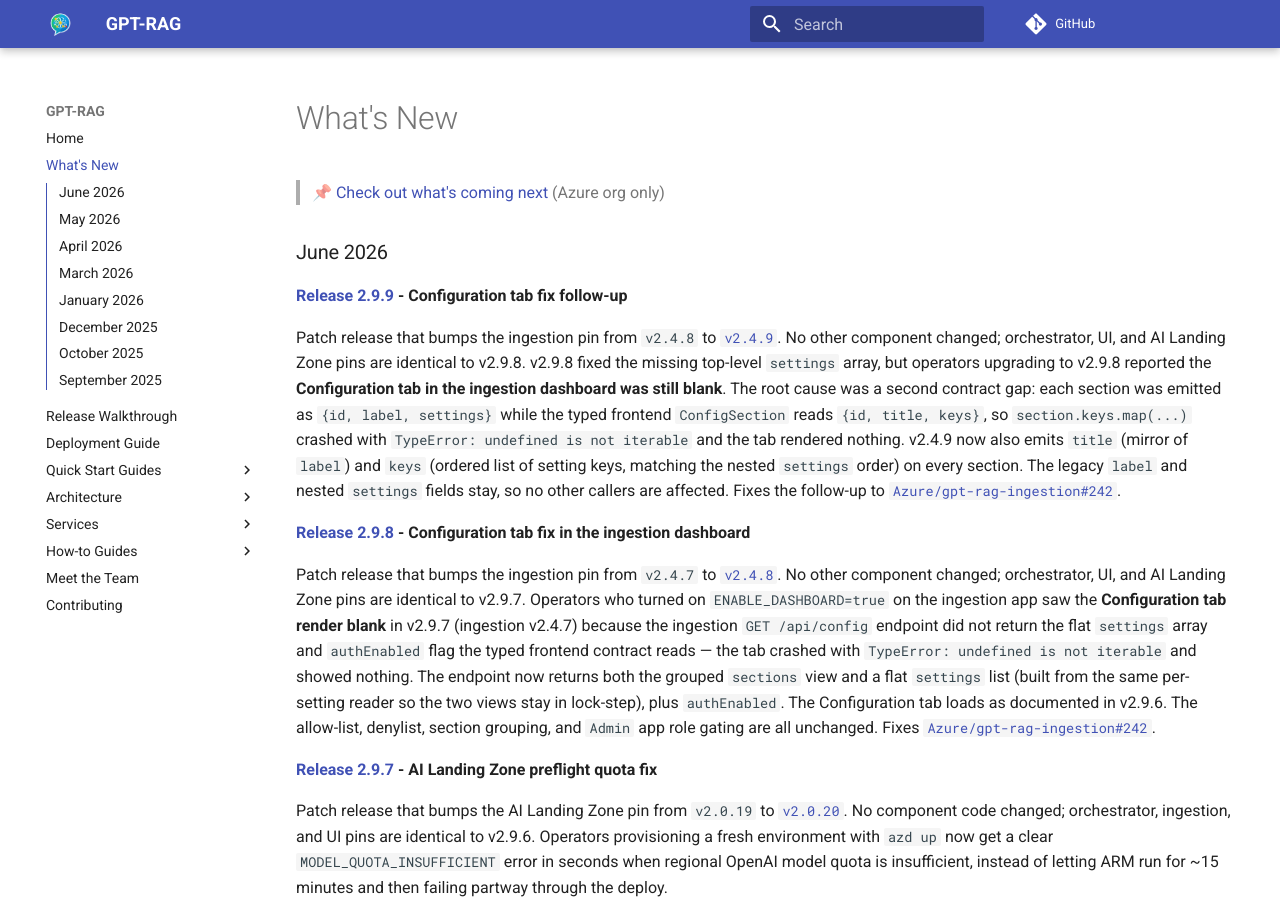
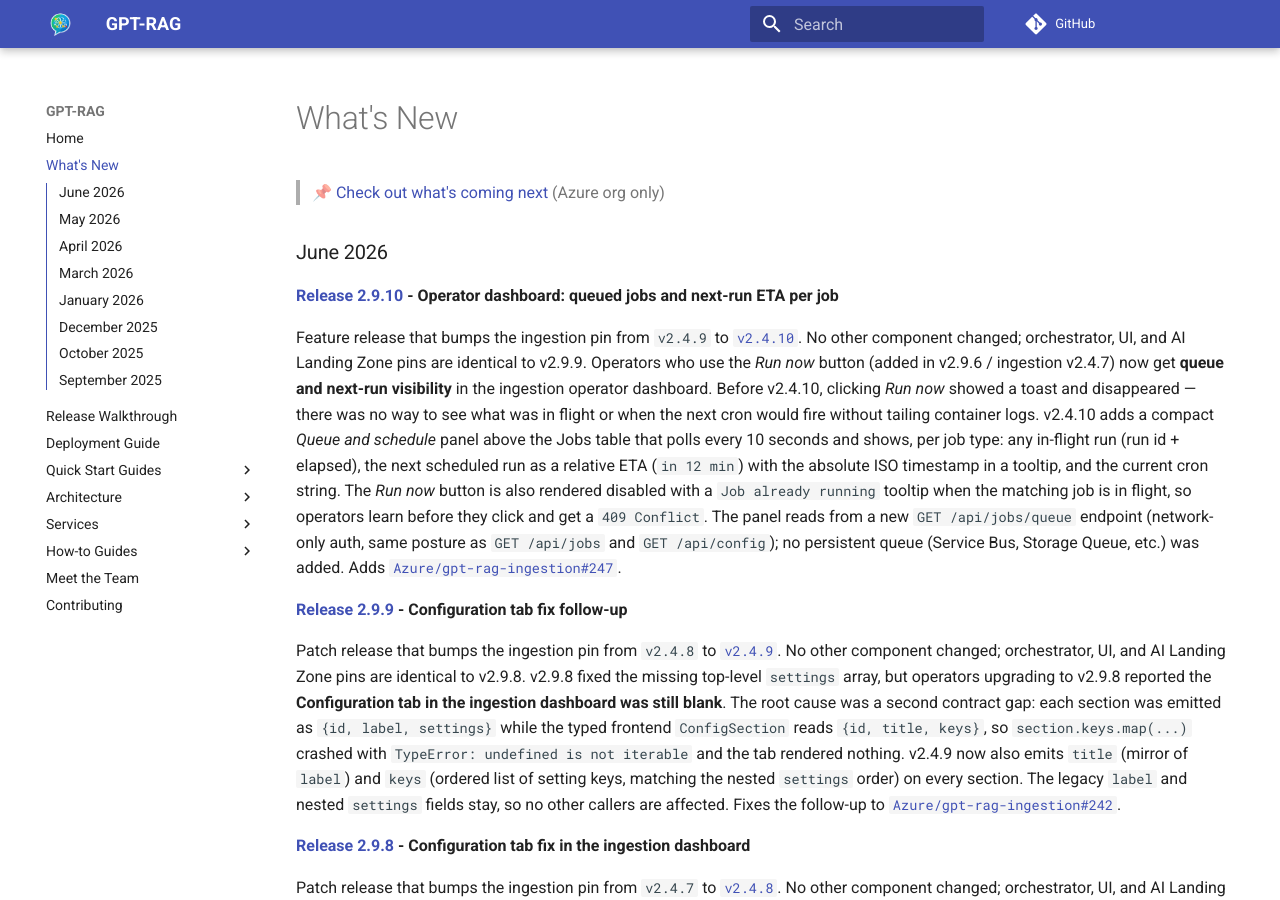
Before and after one commit to Azure/GPT-RAG, an MkDocs documentation site: the page built from docs/whatisnew.md, in a window 1280 px wide and 900 px high. Built offline with MkDocs 1.6.1 and Material for MkDocs 9.7.7, drawn with Linux system fonts in a browser that asks for light colours; comment, search, counter and statistics services are not loaded.

Commit message:
docs: add v2.9.10 whatisnew entry for Run-now queue visibility
Co-authored-by: Copilot <223556219+Copilot@users.noreply.github.com>

```diff
--- a/docs/whatisnew.md
+++ b/docs/whatisnew.md
@@ -1,6 +1,10 @@
 > 📌 [Check out what's coming next](https://github.com/orgs/Azure/projects/536/views/6)  (Azure org only)
 
 ### June 2026
+**[Release 2.9.10](https://github.com/Azure/GPT-RAG/tree/v2.9.10) - Operator dashboard: queued jobs and next-run ETA per job**
+
+Feature release that bumps the ingestion pin from `v2.4.9` to [`v2.4.10`](https://github.com/Azure/gpt-rag-ingestion/releases/tag/v2.4.10). No other component changed; orchestrator, UI, and AI Landing Zone pins are identical to v2.9.9. Operators who use the *Run now* button (added in v2.9.6 / ingestion v2.4.7) now get **queue and next-run visibility** in the ingestion operator dashboard. Before v2.4.10, clicking *Run now* showed a toast and disappeared — there was no way to see what was in flight or when the next cron would fire without tailing container logs. v2.4.10 adds a compact *Queue and schedule* panel above the Jobs table that polls every 10 seconds and shows, per job type: any in-flight run (run id + elapsed), the next scheduled run as a relative ETA (`in 12 min`) with the absolute ISO timestamp in a tooltip, and the current cron string. The *Run now* button is also rendered disabled with a `Job already running` tooltip when the matching job is in flight, so operators learn before they click and get a `409 Conflict`. The panel reads from a new `GET /api/jobs/queue` endpoint (network-only auth, same posture as `GET /api/jobs` and `GET /api/config`); no persistent queue (Service Bus, Storage Queue, etc.) was added. Adds [`Azure/gpt-rag-ingestion#247`](https://github.com/Azure/gpt-rag-ingestion/issues/247).
+
 **[Release 2.9.9](https://github.com/Azure/GPT-RAG/tree/v2.9.9) - Configuration tab fix follow-up**
 
 Patch release that bumps the ingestion pin from `v2.4.8` to [`v2.4.9`](https://github.com/Azure/gpt-rag-ingestion/releases/tag/v2.4.9). No other component changed; orchestrator, UI, and AI Landing Zone pins are identical to v2.9.8. v2.9.8 fixed the missing top-level `settings` array, but operators upgrading to v2.9.8 reported the **Configuration tab in the ingestion dashboard was still blank**. The root cause was a second contract gap: each section was emitted as `{id, label, settings}` while the typed frontend `ConfigSection` reads `{id, title, keys}`, so `section.keys.map(...)` crashed with `TypeError: undefined is not iterable` and the tab rendered nothing. v2.4.9 now also emits `title` (mirror of `label`) and `keys` (ordered list of setting keys, matching the nested `settings` order) on every section. The legacy `label` and nested `settings` fields stay, so no other callers are affected. Fixes the follow-up to [`Azure/gpt-rag-ingestion#242`](https://github.com/Azure/gpt-rag-ingestion/issues/242).
```
